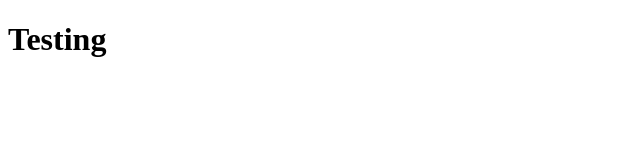
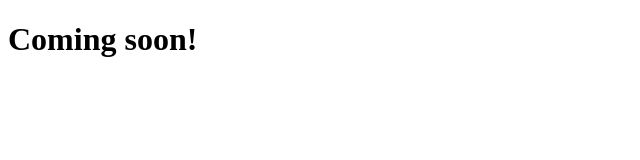
Before and after one commit to YellowInstagram/yellowinstagram.github.io, a plain HTML site: page index.html in a window 1280 px wide. Shown: the whole page, without its empty margins (0-640 px from the left). Drawn offline with Linux system fonts and the light colour scheme.

Commit message:
Update index.html

```diff
--- a/index.html
+++ b/index.html
@@ -5,6 +5,6 @@
     <title>Yellow Instagram</title>
   </head>
   <body>
-    <h1>Testing</h1>
+    <h1>Coming soon!</h1>
   </body>
 </html>
```
